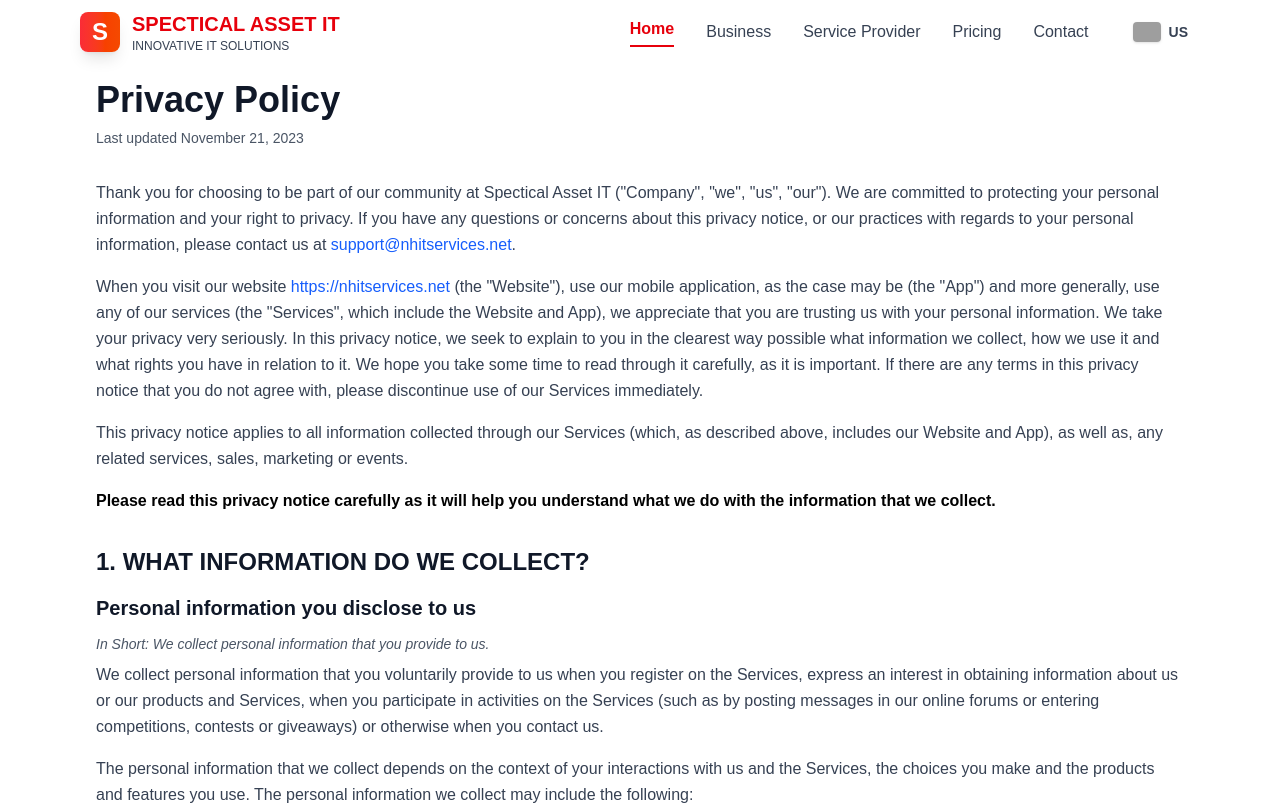
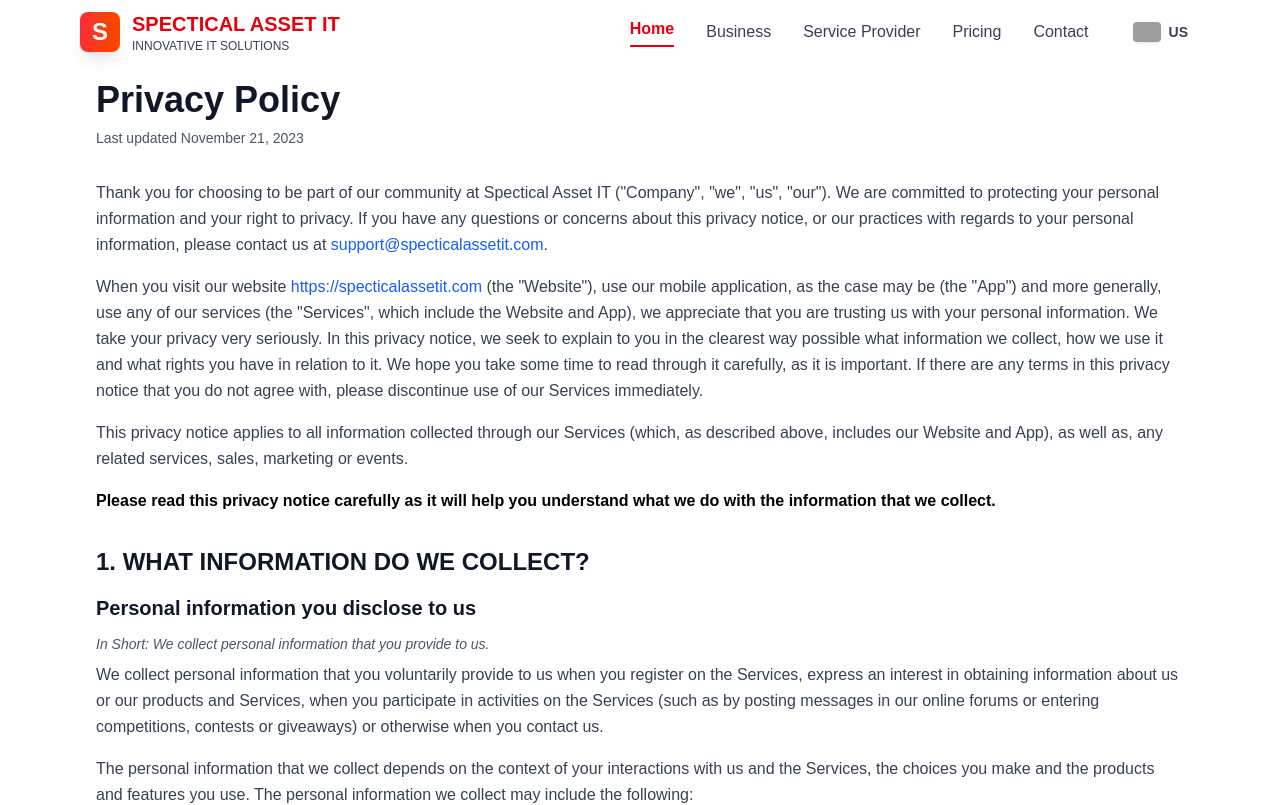
Before and after one commit to flenmaxson/specticalassetit, a Next.js app: page /pages/privacy-policy in a window 1280 px wide. Shown: the top 805 px of the page. Built offline with nearby package versions, Linux system fonts and the light colour scheme; no server answers; grey boxes are pictures that could not be loaded.

Commit message:
updated pages

```diff
--- a/app/pages/cookie-policy/page.jsx
+++ b/app/pages/cookie-policy/page.jsx
@@ -17,8 +17,8 @@ export default function CookiePolicyPage() {
           <div className="prose prose-lg max-w-none mb-8">
             <p className="text-gray-700 leading-relaxed">
               This Cookie Policy explains how Spectical Asset IT ("Company", "we", "us", and "our") uses cookies and similar technologies to recognize you when you visit our websites at{' '}
-              <a href="https://nhitservices.net" className="text-blue-600 hover:text-blue-800" target="_blank" rel="noopener noreferrer">
-                https://nhitservices.net
+              <a href="https://specticalassetit.com" className="text-blue-600 hover:text-blue-800" target="_blank" rel="noopener noreferrer">
+                https://specticalassetit.com
               </a>
               , ("Websites"). It explains what these technologies are and why we use them, as well as your rights to control our use of them.
             </p>
--- a/app/pages/disclaimer/page.jsx
+++ b/app/pages/disclaimer/page.jsx
@@ -22,12 +22,12 @@ export default function DisclaimerPage() {
             <p className="text-gray-700 leading-relaxed mb-4">
               The information provided by Spectical Asset IT ("we," "us" or "our") on{" "}
               <a
-                href="https://nhitservices.net"
+                href="https://specticalassetit.com"
                 className="text-blue-600 hover:text-blue-800"
                 target="_blank"
                 rel="noopener noreferrer"
               >
-                https://nhitservices.net
+                https://specticalassetit.com
               </a>{" "}
               (the "Site") and our mobile application is for general
               informational purposes only. All information on the Site and our
--- a/app/pages/privacy-policy/page.jsx
+++ b/app/pages/privacy-policy/page.jsx
@@ -26,10 +26,10 @@ export default function PrivacyPolicyPage() {
               our practices with regards to your personal information, please
               contact us at{" "}
               <a
-                href="mailto:support@nhitservices.net"
+                href="mailto:support@specticalassetit.com"
                 className="text-blue-600 hover:text-blue-800"
               >
-                support@nhitservices.net
+                support@specticalassetit.com
               </a>
               .
             </p>
@@ -37,12 +37,12 @@ export default function PrivacyPolicyPage() {
             <p className="text-gray-700 leading-relaxed mt-4">
               When you visit our website{" "}
               <a
-                href="https://nhitservices.net"
+                href="https://specticalassetit.com"
                 className="text-blue-600 hover:text-blue-800"
                 target="_blank"
                 rel="noopener noreferrer"
               >
-                https://nhitservices.net
+                https://specticalassetit.com
               </a>{" "}
               (the "Website"), use our mobile application, as the case may be
               (the "App") and more generally, use any of our services (the
@@ -269,7 +269,7 @@ This information is primarily needed to maintain the security and operation of o
 
                 </li>
                 <li>
-                    <b>To post testimonials.</b> We post testimonials on our Services that may contain personal information. Prior to posting a testimonial, we will obtain your consent to use your name and the content of the testimonial. If you wish to update, or delete your testimonial, please contact us at support@nhitservices.net and be sure to include your name, testimonial location, and contact information.
+                    <b>To post testimonials.</b> We post testimonials on our Services that may contain personal information. Prior to posting a testimonial, we will obtain your consent to use your name and the content of the testimonial. If you wish to update, or delete your testimonial, please contact us at support@specticalassetit.com and be sure to include your name, testimonial location, and contact information.
 
                 </li>
                 <li>
@@ -629,7 +629,7 @@ Firebase Crash Reporting, Firebase Performance Monitoring and Sentry
               If we learn that personal information from users less than 18
               years of age has been collected, we will deactivate the account
               and take reasonable measures to promptly delete such data from our
-              records. If you become aware of any data we may have collected from children under age 18, please contact us at support@nhitservices.net.
+              records. If you become aware of any data we may have collected from children under age 18, please contact us at support@specticalassetit.com.
             </p>
           </section>
 
```
Also changed, not shown: app/pages/terms-condition/page.jsx (+2 -2 lines).
